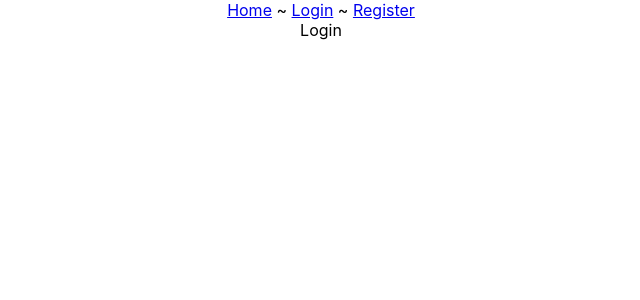
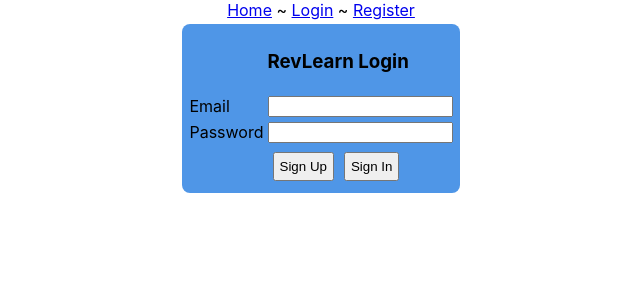
Before and after one commit to 2406-Ryan-Java-FS/project-2-frontend, a React (Create React App) app in the folder rev-learn/: page /login in a window 1280 px wide. Shown: the top 300 px of the page, without its empty margins (319-959 px from the left). Built offline with nearby package versions, Linux system fonts and the light colour scheme.

Commit message:
Stubbed in login and register forms

```diff
--- a/rev-learn/src/App.css
+++ b/rev-learn/src/App.css
@@ -36,3 +36,13 @@
     transform: rotate(360deg);
   }
 }
+button{
+  margin: 5px;
+  padding: 5px;
+}
+table{
+  margin: 4px;
+  padding: 4px;
+  background-color: rgb(79, 150, 231);
+  border-radius: 8px;
+}
--- a/rev-learn/src/components/Login.jsx
+++ b/rev-learn/src/components/Login.jsx
@@ -1,5 +1,14 @@
 
 export default function Login()
 {
-    return(<>Login</>)
+return(<>
+<center>
+<table>
+    <tr><td></td><td><h3>RevLearn Login</h3></td></tr>
+    <tr><td>Email</td><td><input type="text"/></td></tr>
+    <tr><td>Password</td><td><input type="password"/></td></tr>
+    <tr><td></td><td><button>Sign Up</button><button>Sign In</button></td></tr>
+</table>
+</center>
+</>)
 }
--- a/rev-learn/src/components/Register.jsx
+++ b/rev-learn/src/components/Register.jsx
@@ -2,8 +2,9 @@
 export default function Register()
 {
 return(<>
+<center>
 <table>
-    <tr><td>RevLearn</td><td></td></tr>
+    <tr><td></td><td><h3>RevLearn</h3></td></tr>
     <tr><td>First Name</td><td><input type="text"/></td></tr>
     <tr><td>Last Name</td><td><input type="text"/></td></tr>
     <tr><td>Email</td><td><input type="text"/></td></tr>
@@ -11,6 +12,6 @@ return(<>
     <tr><td>Password Confirm</td><td><input type="password"/></td></tr>
     <tr><td></td><td><button>Sign up!</button></td></tr>
 </table>
-
+</center>
 </>)
 }
```
